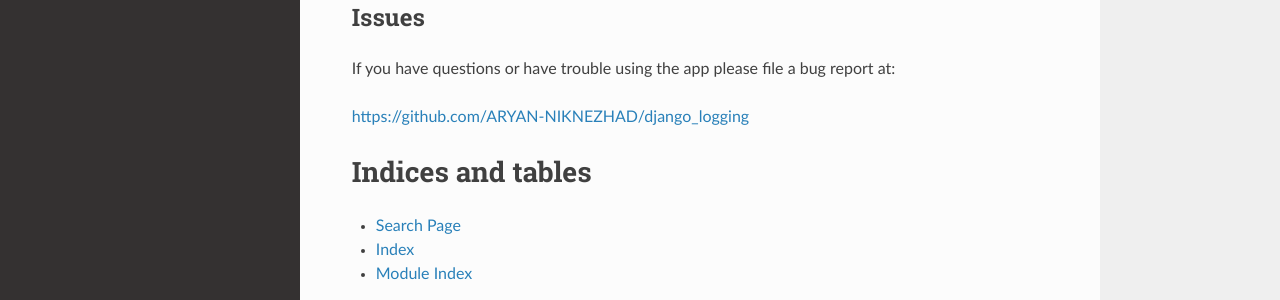
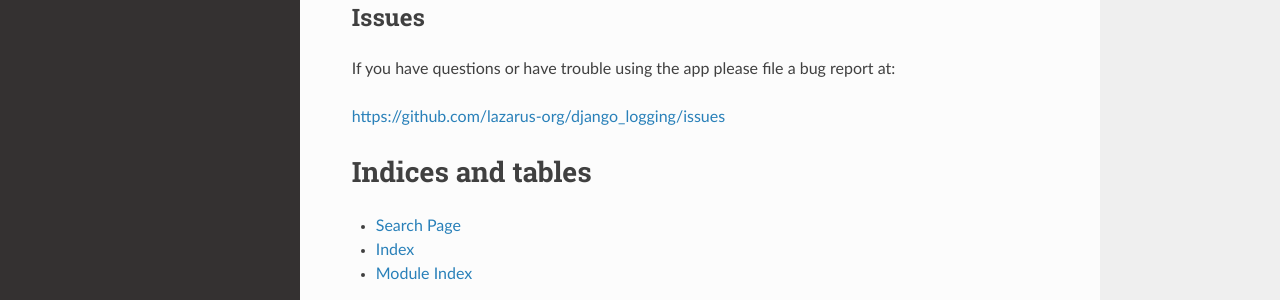
Before and after one commit to Lazarus-org/django_logging, a Sphinx documentation site: the page built from docs/index.rst, in a window 1280 px wide and 900 px high, scrolled down 991 px. Shown: the part 425-725 px from the top of the window. Built offline with Sphinx 7.4.7 and the Read the Docs theme 2.0.0, drawn with Linux system fonts in a browser that asks for light colours; some of the changed lines change nothing that is shown.

Commit message:
:books::hammer: refactor(docs): rename project urls & badge path in index.rst - Added pre-commit badge to show pre commit status - Updated badges path to correct point

```diff
--- a/docs/index.rst
+++ b/docs/index.rst
@@ -6,39 +6,43 @@
    <br />
 
 .. image:: https://img.shields.io/github/license/ARYAN-NIKNEZHAD/django_logging
-    :target: https://github.com/ARYAN-NIKNEZHAD/django_logging/blob/main/LICENSE
+    :target: https://github.com/lazarus-org/django_logging/blob/main/LICENSE
     :alt: License
 
 .. image:: https://img.shields.io/pypi/v/dj-logging
     :target: https://pypi.org/project/dj-logging/
     :alt: PyPI release
 
+.. image:: https://img.shields.io/readthedocs/django-logging
+    :target: https://django-logging.readthedocs.io/en/latest/
+    :alt: Documentation
+
 .. image:: https://img.shields.io/pypi/pyversions/dj-logging
     :target: https://pypi.org/project/dj-logging/
     :alt: Supported Python versions
+
+.. image:: https://img.shields.io/badge/pre--commit-enabled-brightgreen?logo=pre-commit&logoColor=white
+   :target: https://github.com/pre-commit/pre-commit
+   :alt: pre-commit
 
 .. image:: https://img.shields.io/pypi/djversions/dj-logging
     :target: https://pypi.org/project/dj-logging/
     :alt: Supported Django versions
 
-.. image:: https://img.shields.io/readthedocs/django-logging
-    :target: https://django-logging.readthedocs.io/en/latest/
-    :alt: Documentation
+.. image:: https://img.shields.io/github/issues/ARYAN-NIKNEZHAD/django_logging
+    :target: https://github.com/lazarus-org/django_logging/issues
+    :alt: Open Issues
 
 .. image:: https://img.shields.io/github/last-commit/ARYAN-NIKNEZHAD/django_logging
-    :target: https://github.com/ARYAN-NIKNEZHAD/django_logging/commits/main
+    :target: https://github.com/lazarus-org/django_logging/commits/main
     :alt: Last Commit
 
 .. image:: https://img.shields.io/github/languages/top/ARYAN-NIKNEZHAD/django_logging
-    :target: https://github.com/ARYAN-NIKNEZHAD/django_logging
+    :target: https://github.com/lazarus-org/django_logging
     :alt: Languages
 
-.. image:: https://img.shields.io/github/issues/ARYAN-NIKNEZHAD/django_logging
-    :target: https://github.com/ARYAN-NIKNEZHAD/django_logging/issues
-    :alt: Open Issues
-
 .. image:: https://img.shields.io/codecov/c/github/ARYAN-NIKNEZHAD/django_logging/main
-   :target: https://codecov.io/gh/ARYAN-NIKNEZHAD/django_logging
+   :target: https://codecov.io/gh/lazarus-org/django_logging
    :alt: Coverage
 
 
@@ -78,7 +82,7 @@
 ------
 If you have questions or have trouble using the app please file a bug report at:
 
-https://github.com/ARYAN-NIKNEZHAD/django_logging
+https://github.com/lazarus-org/django_logging/issues
 
 
 Indices and tables
```
